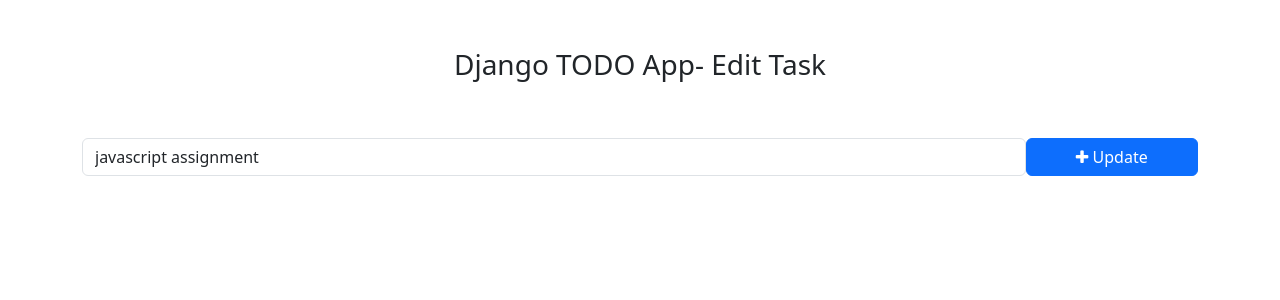
After one commit to govindsarang/ToDo, a Django app: page /todo/edit_task/2/ in a window 1280 px wide. The commit adds this page. Shown: the top 300 px of the page. Run offline with Django 5.2, Linux system fonts and the light colour scheme; data comes from the database, SQL or seed files in the repository; both versions use the stored data as it was after the commit.

Commit message:
todo app final

```diff
--- /dev/null
+++ b/templates/edit_task.html
@@ -0,0 +1,29 @@
+<!DOCTYPE html>
+<html lang="en">
+<head>
+    <meta charset="UTF-8">
+    <meta name="viewport" content="width=device-width, initial-scale=1.0">
+    <title>Django ToDo-App Edit Task</title>
+     <link href="https://cdn.jsdelivr.net/npm/bootstrap@5.3.0-alpha1/dist/css/bootstrap.min.css" rel="stylesheet">
+    <script src="https://cdn.jsdelivr.net/npm/bootstrap@5.3.0-alpha1/dist/js/bootstrap.bundle.min.js"></script>
+
+    <!-- Font Awesome Icons -->
+    <link rel="stylesheet" href="https://cdnjs.cloudflare.com/ajax/libs/font-awesome/4.7.0/css/font-awesome.min.css">
+</head>
+<body>
+    <div class="container">
+        <h3 class="pt-5 pb-5 text-center"> Django TODO App- Edit Task</h3>
+        <form action="{% url 'edit_task' get_task.pk %}" method="POST">
+                    {% csrf_token %}
+                    <div class="form-group">
+                        <span style="display: flex;">
+                            <input type="text"  name="task" class="form-control" placeholder="Add a task" value="{{ get_task.task }}">
+                            <button type="submit" class="btn btn-primary" style="width: 200px;">
+                                <i class="fa fa-plus"></i> Update
+                            </button>
+                        </span>
+                    </div>
+                </form>
+     </div>
+</body>
+</html>
--- a/todo/urls.py
+++ b/todo/urls.py
@@ -4,4 +4,9 @@ from . import views
 #now go to views.py and set up
 urlpatterns=[
     path('addTask/',views.addTask,name='addTask'),
+    path('mark_as_done/<int:pk>/',views.mark_as_done,name='mark_as_done'),#18 adding url pattern for marks as done
+    path('mark_as_undone/<int:pk>/',views.mark_as_undone,name='mark_as_undone'),
+    #edit feature
+    path('edit_task/<int:pk>/' ,views.edit_task, name='edit_task'),
+    path('delete_task/<int:pk>/',views.delete_task, name='delete_task'),
 ]
--- a/todo/views.py
+++ b/todo/views.py
@@ -1,10 +1,36 @@
-from django.shortcuts import render,redirect
+from django.shortcuts import render,redirect,get_object_or_404
 from django.http  import HttpResponse
 from .models import Task
 
 #14  create the addtask function and go to frontend to display the same
 def addTask(request):
-
     task=request.POST['task']#15 this should be stored in the data base
     Task.objects.create(task=task)#15 Task is the model here , create is a built in function
     return redirect('home')#15 after submitting the form it should redirect to the home page , should no go to AddTask url
+#for 16 go to views.py i todo_main
+def mark_as_done(request,pk):
+    task=get_object_or_404(Task,pk=pk)#fetch the data from the data base or 404 error
+    task.is_completed = True
+    task.save()
+    return redirect('home')
+def mark_as_undone(request,pk):
+    task=get_object_or_404(Task,pk=pk)#fetch the data from the data base or 404 error
+    task.is_completed = False
+    task.save()
+    return redirect('home')
+def edit_task(request,pk):
+    get_task=get_object_or_404(Task,pk=pk)
+    if request.method =='POST':
+        new_task=request .POST['task']
+        get_task.task =new_task
+        get_task.save()
+        return redirect('home')
+    else:
+        context = {
+            'get_task' :get_task,
+        }
+        return render(request, 'edit_task.html',context)
+def delete_task(request,pk):
+    task=get_object_or_404(Task,pk=pk)
+    task.delete()
+    return redirect('home')
--- a/todo_main/views.py
+++ b/todo_main/views.py
@@ -2,9 +2,11 @@ from django.http import HttpResponse
 from django.shortcuts import render
 from todo.models import Task
 def home(request):#2 so in urls page we created a path called home which will direct to views.py and this function always accepts the rquests
-    tasks=Task.objects.filter(is_completed=False).order_by('updated_at')#9-filter  #16 orderby which sorts the task in ascending order depentding on what time u updated the task
+    tasks=Task.objects.filter(is_completed=False).order_by('-updated_at')#9-filter  #16 orderby which sorts the task in ascending order depentding on what time u updated the task
+    completed_tasks=Task.objects.filter(is_completed=True)#17 to view all the things that are completed
     context={
-        'tasks':tasks,#9 for viewing the tasks in the frontend , for the next step go to home .html line 38
+        'tasks':tasks, #9 for viewing the tasks in the frontend , for the next step go to home .html line 38
+        'completed_tasks':completed_tasks,  #18 this gives all the completed tasks under completed_task, for viewing this got to home.html compltered tasks
     }
     return render(request,'home.html',context)#context should be present in the home page so adding context to home page
     #return HttpResponse('<h1>Home Page</h1>')#http response created so import this http response
```
Also changed, not shown: templates/home.html (+17 -15 lines), db.sqlite3.
